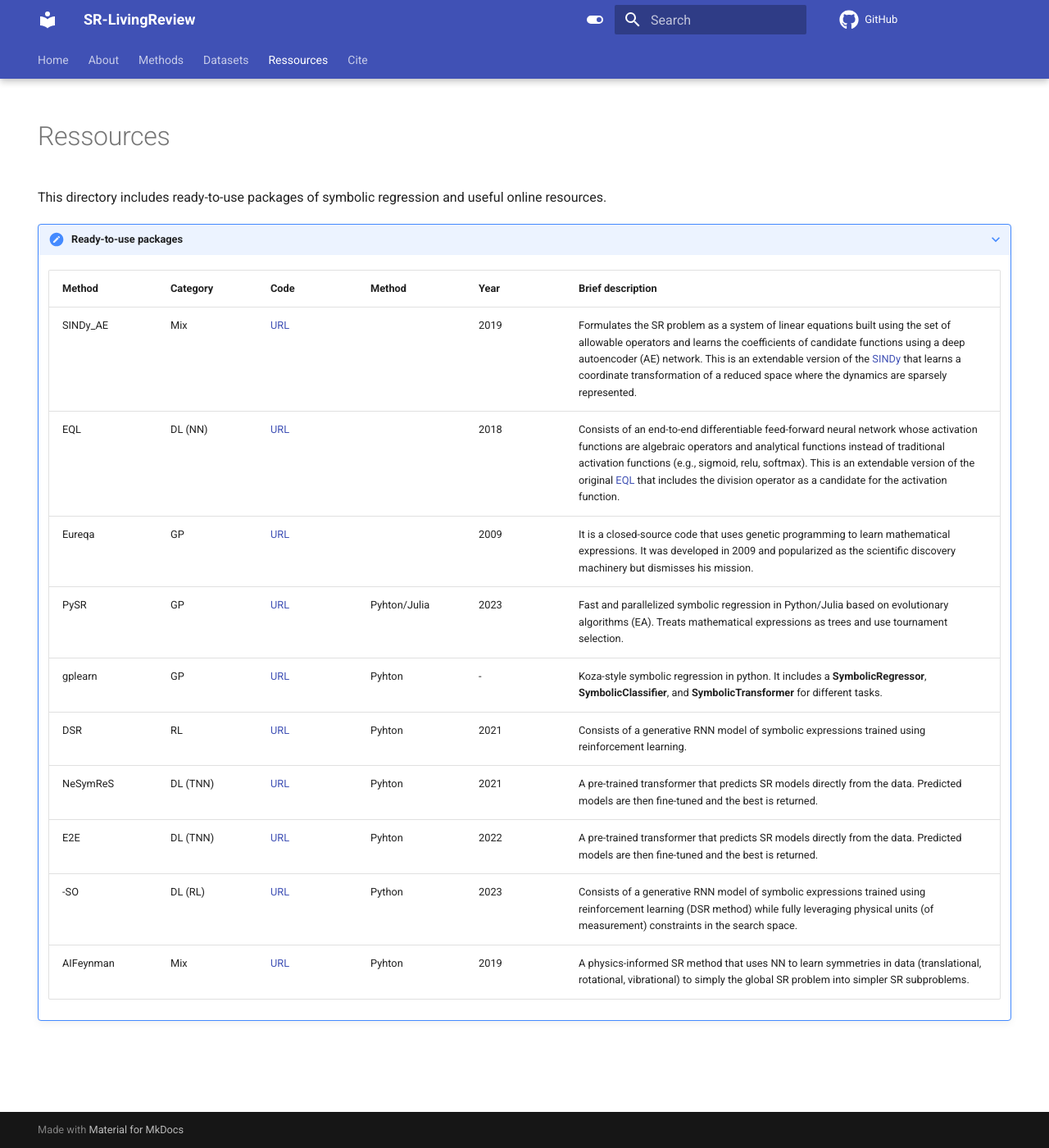
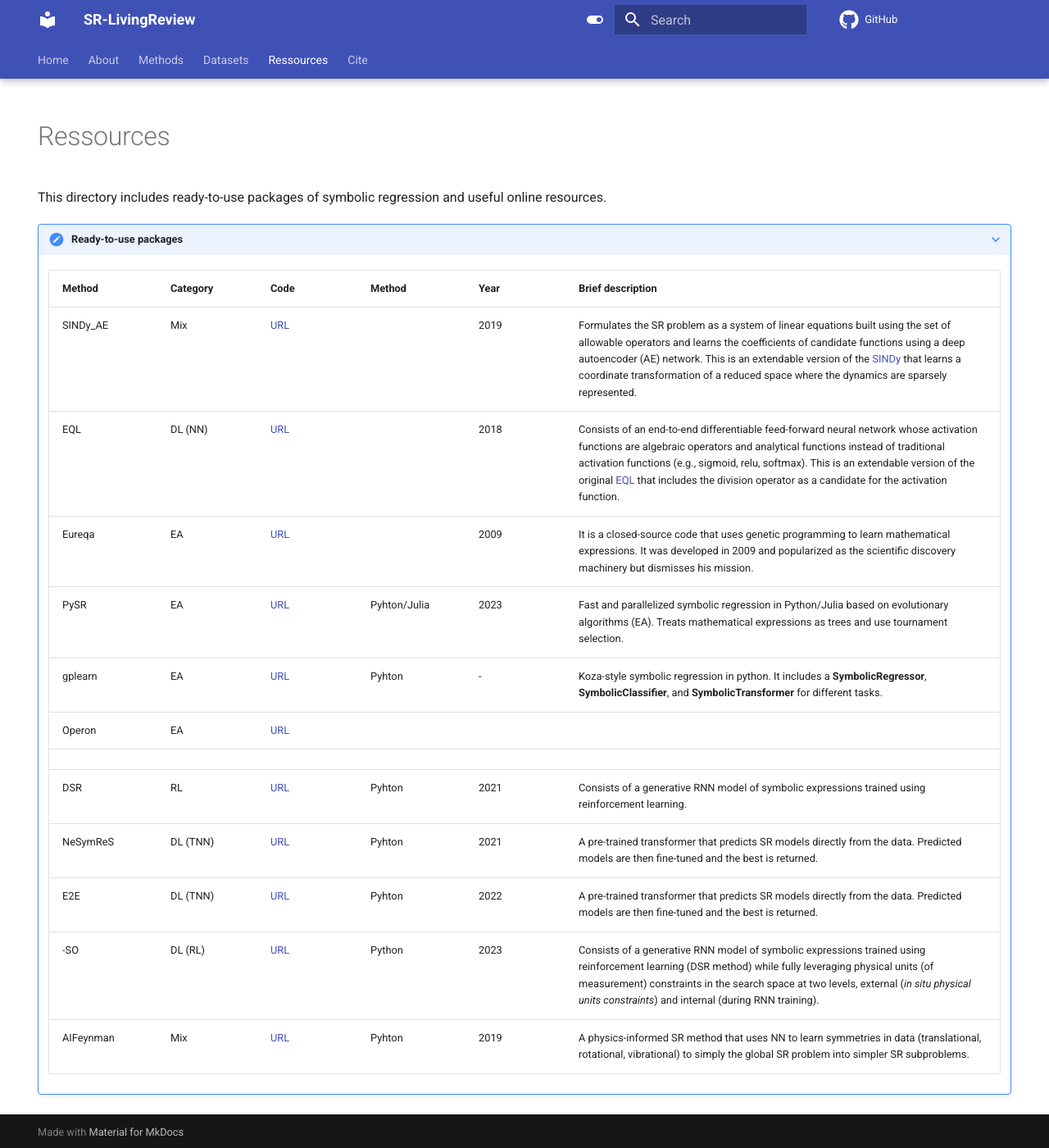
Before and after one commit to nmakke/SR-LivingReview, an MkDocs documentation site: the page built from docs/ressources.md, in a window 1280 px wide and 1400 px high. Shown: the whole window at 82% size. Built offline with MkDocs 1.6.1 and Material for MkDocs 9.7.7, drawn with Linux system fonts in a browser that asks for light colours; formulas are drawn with MathJax 3; comment, search, counter and statistics services are not loaded.

Commit message:
Update ressources.md

```diff
--- a/docs/ressources.md
+++ b/docs/ressources.md
@@ -16,11 +16,13 @@ This directory includes ready-to-use packages of symbolic regression and useful
       | ---- | ------- | --- | --- | --- | --- |
       | SINDy_AE | Mix | [URL](https://github.com/kpchamp/SindyAutoencoders) | | 2019 | Formulates the SR problem as a system of linear equations built using the set of allowable operators and learns the coefficients of candidate functions using a deep autoencoder (AE) network.  This is an extendable version of the [SINDy](https://www.pnas.org/doi/epdf/10.1073/pnas.1517384113) that learns a coordinate transformation of a reduced space where the dynamics are sparsely represented. |
       | EQL$\div$ | DL (NN) | [URL](https://github.com/martius-lab/EQL) | | 2018 | Consists of an end-to-end differentiable feed-forward neural network whose activation functions are algebraic operators and analytical functions instead of traditional activation functions (e.g., sigmoid, relu, softmax). This is an extendable version of the original [EQL](https://arxiv.org/abs/1610.02995) that includes the division operator as a candidate for the activation function.|
-      | Eureqa | GP | [URL]() | | 2009 | It is a closed-source code that uses genetic programming to learn mathematical expressions. It was developed in 2009 and popularized as the scientific discovery machinery but dismisses his mission.|
-      | PySR | GP | [URL](https://github.com/MilesCranmer/PySR)  | Pyhton/Julia | 2023 | Fast and parallelized symbolic regression in Python/Julia based on evolutionary algorithms (EA). Treats mathematical expressions as trees and use tournament selection.  |
-      | gplearn | GP | [URL](https://gplearn.readthedocs.io/en/stable/intro.html#transformer) | Pyhton | - | Koza-style symbolic regression in python. It includes a **SymbolicRegressor**, **SymbolicClassifier**, and **SymbolicTransformer** for different tasks. |
+      | Eureqa | EA | [URL]() | | 2009 | It is a closed-source code that uses genetic programming to learn mathematical expressions. It was developed in 2009 and popularized as the scientific discovery machinery but dismisses his mission.|
+      | PySR | EA | [URL](https://github.com/MilesCranmer/PySR)  | Pyhton/Julia | 2023 | Fast and parallelized symbolic regression in Python/Julia based on evolutionary algorithms (EA). Treats mathematical expressions as trees and use tournament selection.  |
+      | gplearn | EA | [URL](https://gplearn.readthedocs.io/en/stable/intro.html#transformer) | Pyhton | - | Koza-style symbolic regression in python. It includes a **SymbolicRegressor**, **SymbolicClassifier**, and **SymbolicTransformer** for different tasks. |
+      | Operon | EA | [URL](https://github.com/heal-research/operon)
+      |
       | DSR | RL | [URL](https://github.com/brendenpetersen/deep-symbolic-optimization) | Pyhton  | 2021 | Consists of a generative RNN model of symbolic expressions trained using reinforcement learning. |
       | NeSymReS | DL (TNN) | [URL](https://github.com/SymposiumOrganization/NeuralSymbolicRegressionThatScales/tree/main) | Pyhton | 2021 | A pre-trained transformer that predicts SR models directly from the data. Predicted models are then fine-tuned and the best is returned.|
       | E2E | DL (TNN) | [URL](https://github.com/pakamienny/e2e_transformer/tree/main) | Pyhton | 2022 | A pre-trained transformer that predicts SR models directly from the data. Predicted models are then fine-tuned and the best is returned. |
-      | $\phi$-SO | DL (RL) | [URL](https://github.com/WassimTenachi/PhySO/tree/main) | Python | 2023 | Consists of a generative RNN model of symbolic expressions trained using reinforcement learning (DSR method) while fully leveraging physical units (of measurement) constraints in the search space.|
+      | $\phi$-SO | DL (RL) | [URL](https://github.com/WassimTenachi/PhySO/tree/main) | Python | 2023 | Consists of a generative RNN model of symbolic expressions trained using reinforcement learning (DSR method) while fully leveraging physical units (of measurement) constraints in the search space at two levels, external (*in situ physical units constraints*) and internal (during RNN training).|
       | AIFeynman | Mix | [URL](https://github.com/SJ001/AI-Feynman) | Pyhton  | 2019 | A physics-informed SR method that uses NN to learn symmetries in data (translational, rotational, vibrational) to simply the global SR problem into simpler SR subproblems. |
```
